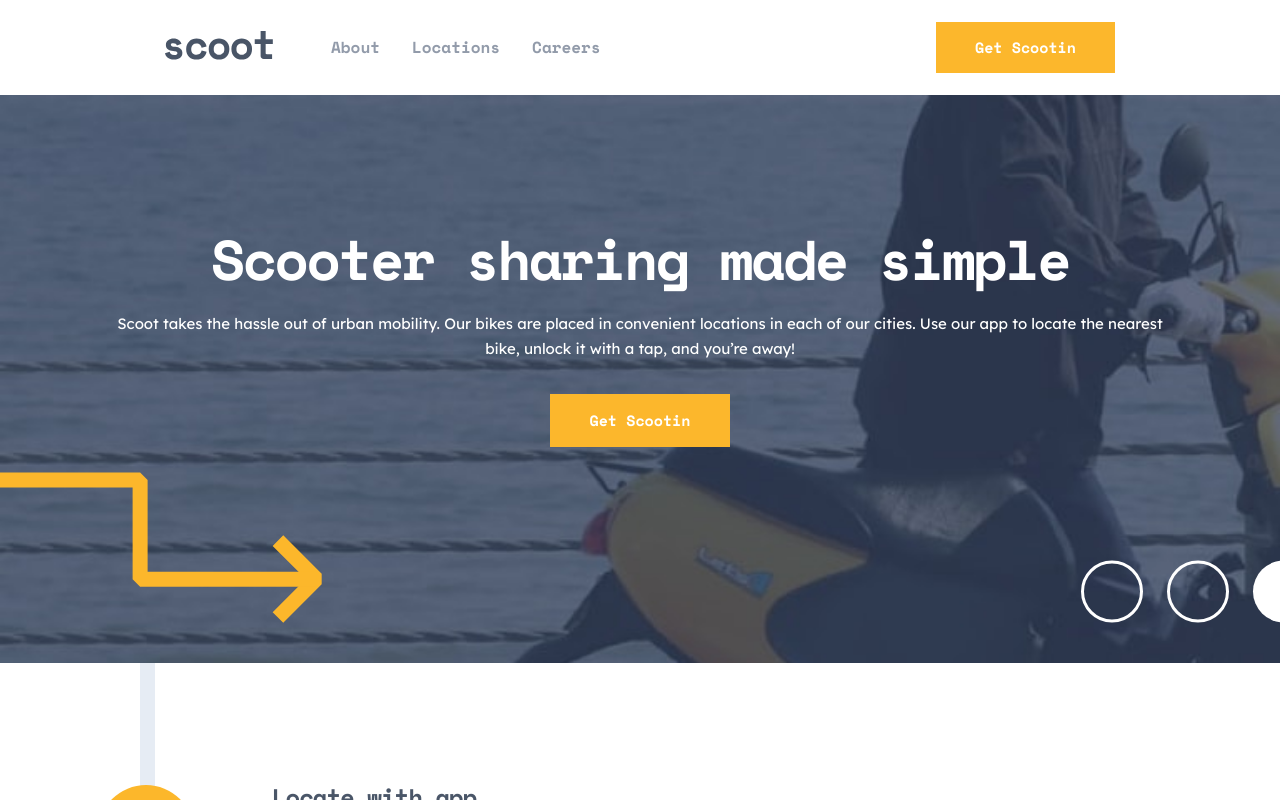
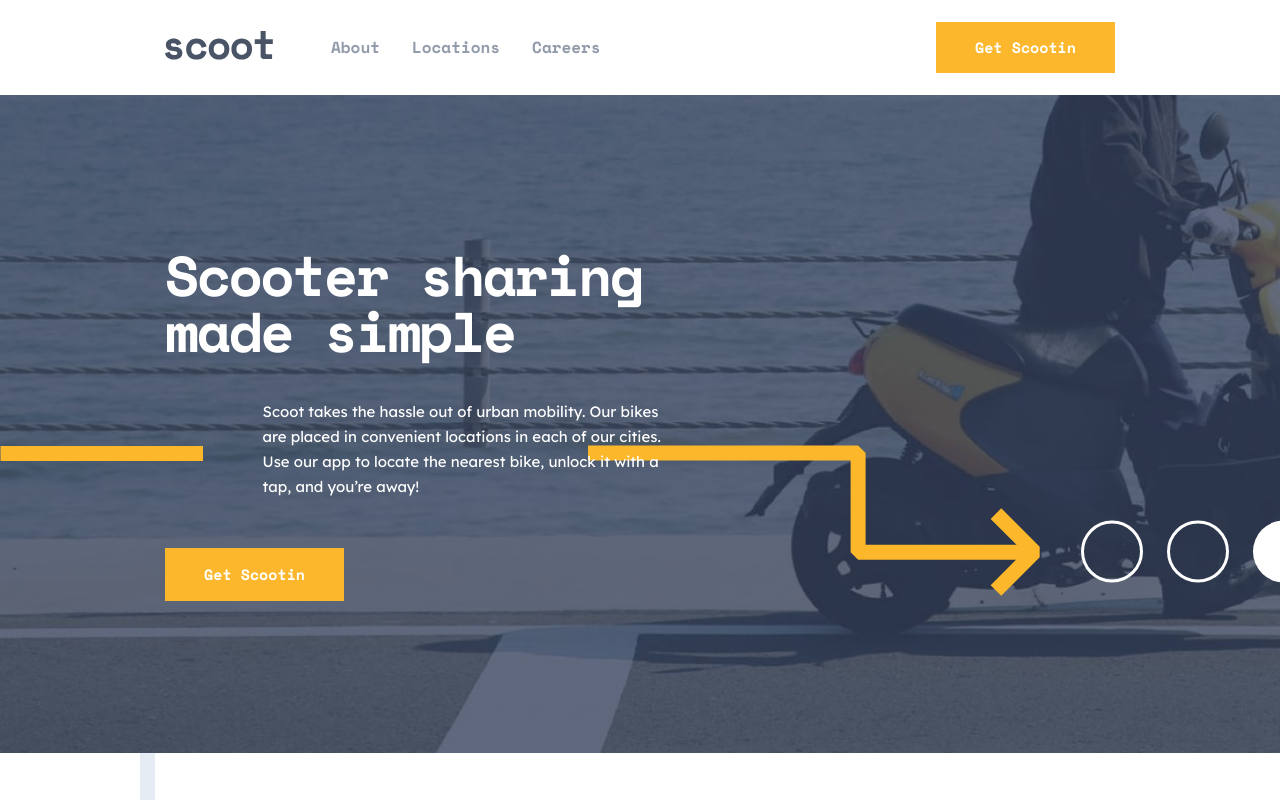
Before and after one commit to xaviguasch/scoot-multipage-website-app-frontendmentor-prac, a React (Create React App) app: page /home in a window 1280 px wide. Shown: the top 800 px of the page. Built offline with nearby package versions, Linux system fonts and the light colour scheme.

Commit message:
finished hero section of Home component for desktop view

```diff
--- a/src/components/Home.css
+++ b/src/components/Home.css
@@ -225,5 +225,32 @@
 
 /* Laptop */
 @media (min-width: 1275px) {
-  /* Typography */
+  /* Hero */
+  .hero {
+    background: url('../assets/patterns/line.svg'),
+      url('../assets/patterns/right-arrow.svg'),
+      url('../assets/patterns/white-circles.svg'),
+      url('../assets/images/home-hero-desktop.jpg');
+
+    background-position: bottom 292px left 0px, bottom 157px right 240px,
+      bottom 170px right -35px, top left;
+    background-repeat: no-repeat;
+    background-size: auto, auto, auto, cover;
+
+    padding: 9.5em 10.3125em;
+  }
+
+  .hero__copy {
+    justify-content: flex-start;
+    align-items: flex-start;
+    gap: 2.5em;
+
+    max-width: 500px;
+
+    text-align: left;
+  }
+
+  .hero__copy .text {
+    margin-left: 6.5em;
+  }
 }
```
